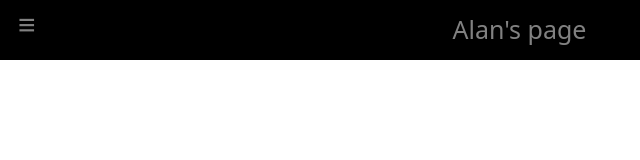
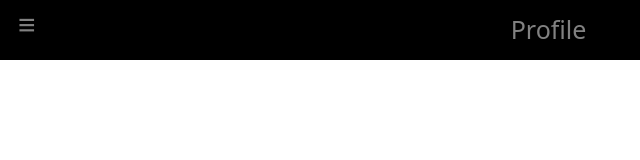
Before and after one commit to lainumero1/lainumero1.github.io, a plain HTML site: page index.html in a window 1280 px wide. Shown: the full height of the page, 0-640 px from the left. Drawn offline with Linux system fonts and the light colour scheme.

Commit message:
renaming

```diff
--- a/index.html
+++ b/index.html
@@ -14,7 +14,7 @@
                 <button id="side-button" class="side-button">≡</button>
             </div>
             <div  class="topic">
-                <h2 id="topic" class="topic"><a href="../index.html">Alan's page</a></h2>
+                <h2 id="topic" class="topic"><a href="../index.html">Profile</a></h2>
             </div>
             <div class="dark-mode">
                 <img src="../static/darkMode.png" id="dark-icon">
```
Also changed, not shown: about.html (+1 -1 lines).
